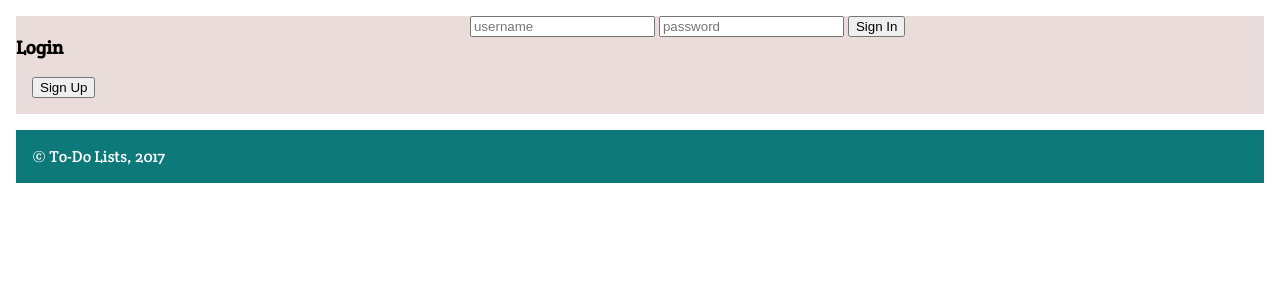
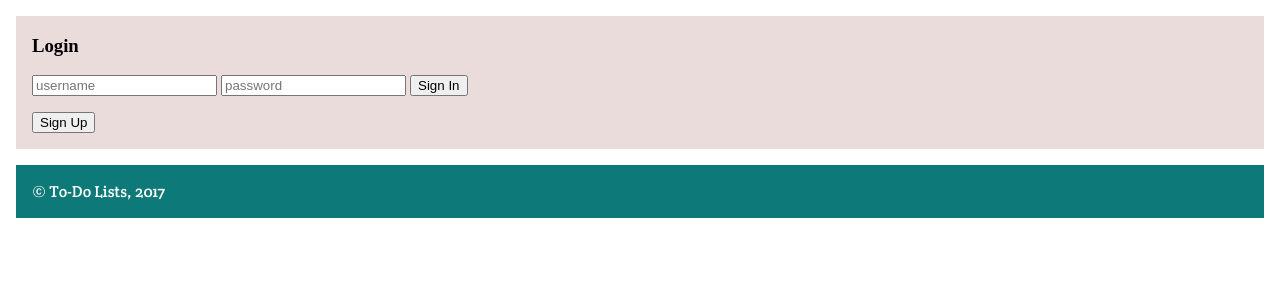
Before and after one commit to danrpinho/LTW1718, a PHP site: page / in a window 1280 px wide. Shown: the part 88-388 px from the top of the page. Run offline with PHP 8.4, Linux system fonts and the light colour scheme; data comes from the database, SQL or seed files in the repository.

Commit message:
More Css

```diff
--- a/css/layout.css
+++ b/css/layout.css
@@ -89,27 +89,25 @@ body > section > p{
 body > #login{
     grid-column: span 3;
     display: grid;
-    grid-template-areas: "username   password"
-                         "signin     signup";
+    grid-template-areas: "login"
+                         "signin  "
+                         "signup";
 }
 
 body > #login > form {
     padding: 0 1em 1em 1em;
 }
 
-body > #login > form > .username {
-    grid-area: username;
+body > #login > .login {
+    padding: 0 1em 0 1em;
+    grid-area: login;
 }
 
-body > #login > form > .password {
-    grid-area: password;
-}
-
-body > #login > form > #signin {
+body > #login > form > .username {
     grid-area: signin;
 }
 
-body > #login > form > #signup {
+body > #login > form > .signup {
     grid-area: signup;
 }
 
--- a/html/templates/session/login.php
+++ b/html/templates/session/login.php
@@ -1,5 +1,5 @@
 <section id="login">
-    <h3>Login</h3>
+    <span class = "login"><h3>Login</h3></span>
     <form action="action_login.php" method="post">
       <input type="text" placeholder="username" name="username">
       <input type="password" placeholder="password" name="password">
```
